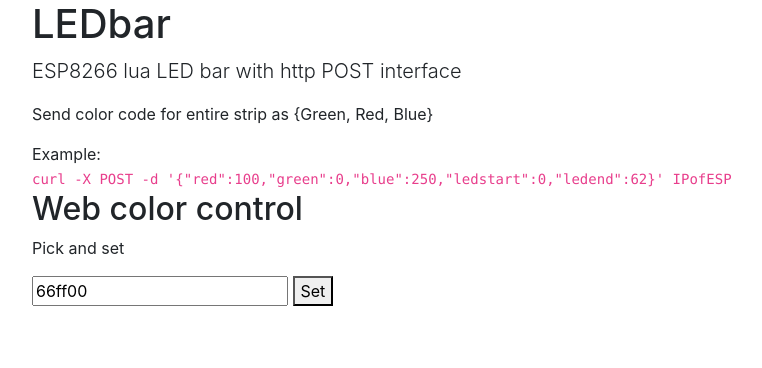
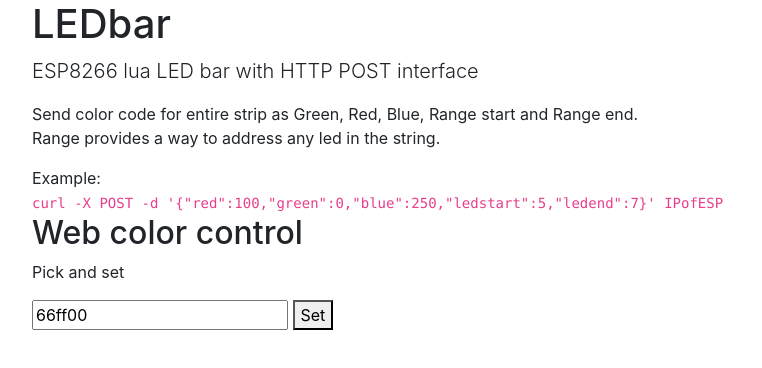
Before and after one commit to victorklijmeij/esplua2812, a plain HTML site: page index.html in a window 1280 px wide. Shown: the whole page, without its empty margins (53-815 px from the left). Drawn offline with nearby package versions, Linux system fonts and the light colour scheme.

Commit message:
Added address range
You can now address any led in a string limited to 100.

```diff
--- a/index.html
+++ b/index.html
@@ -7,8 +7,8 @@
   <script src="http://ajax.googleapis.com/ajax/libs/jqueryui/1.10.3/jquery-ui.min.js"></script>
   <script src="http://jscolor.com/example/jscolor/jscolor.js" type="text/javascript"></script>
   <script>
-  var state = {"red":0, "green":0, "blue":0,"ledstart":0,"ledend":62};
-  function updateInfo(color) {
+  var state = {"red":0, "green":0, "blue":0,"ledstart":1,"ledend":10};
+  function setState(color) {
     state.red = Math.round(color.rgb[0]*250);
     state.green = Math.round(color.rgb[1]*250);
     state.blue = Math.round(color.rgb[2]*250);
@@ -19,16 +19,17 @@
       <div class="page-header">
         <h1>LEDbar</h1>
       </div>
-      <p class="lead">ESP8266 lua LED bar with http POST interface</p>
-      <p>Send color code for entire strip as {Green, Red, Blue}</p>
+      <p class="lead">ESP8266 lua LED bar with HTTP POST interface</p>
+      <p>Send color code for entire strip as Green, Red, Blue, Range start and Range end.</br>
+      Range provides a way to address any led in the string.</p>
       Example:</br>
       <code>
-        curl -X POST -d '{"red":100,"green":0,"blue":250,"ledstart":0,"ledend":62}' IPofESP
+        curl -X POST -d '{"red":100,"green":0,"blue":250,"ledstart":5,"ledend":7}' IPofESP
       </code>
       <br>
       <h2>Web color control</h2>
       <p>Pick and set</p>
-      <input class="color {onImmediateChange:'updateInfo(this);'}" value="66ff00">
+      <input class="color {onImmediateChange:'setState(this);'}" value="66ff00">
       <button>Set</button>
     </div>
     <script>
```
Also changed, not shown: 2 other files.
